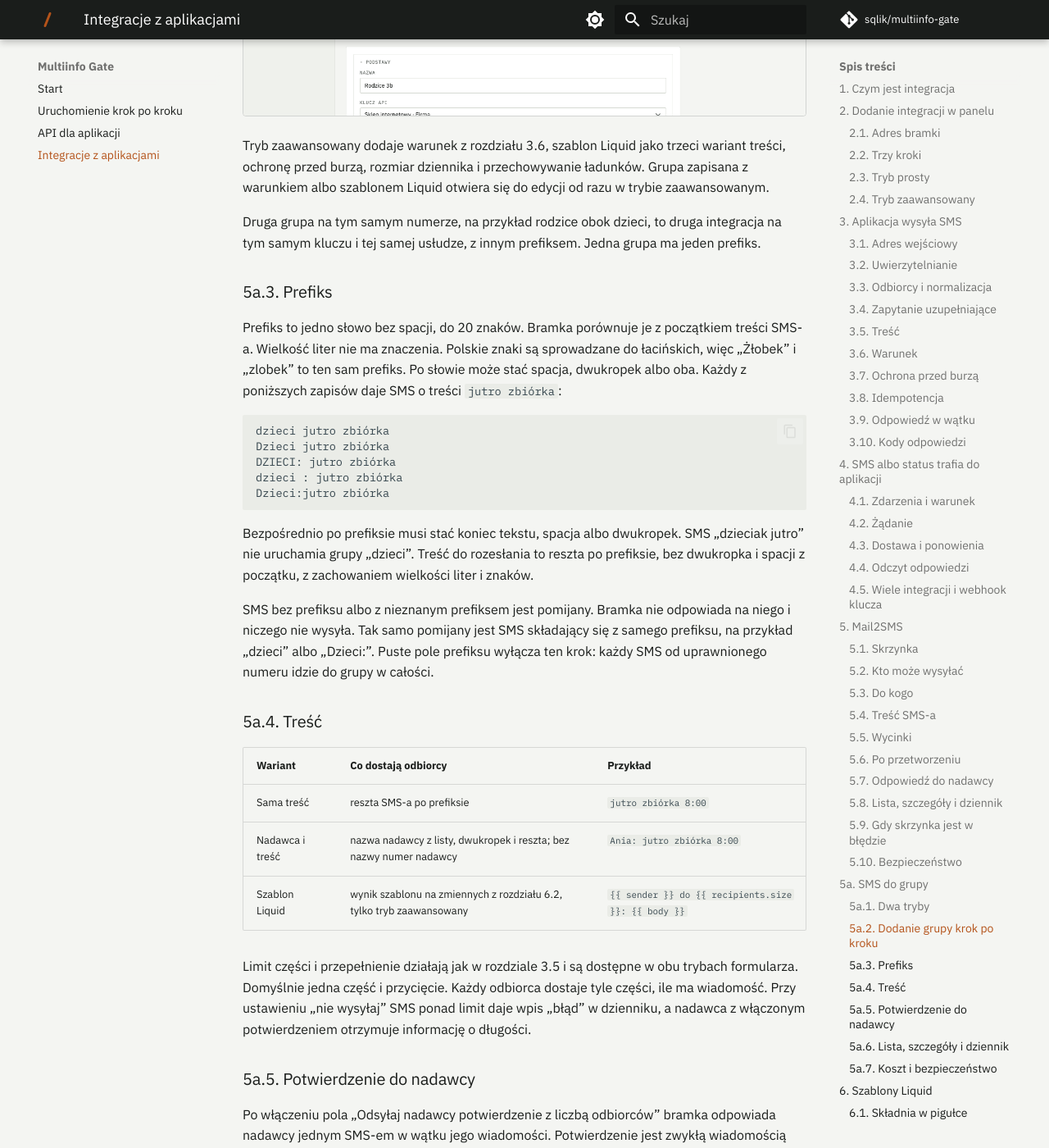
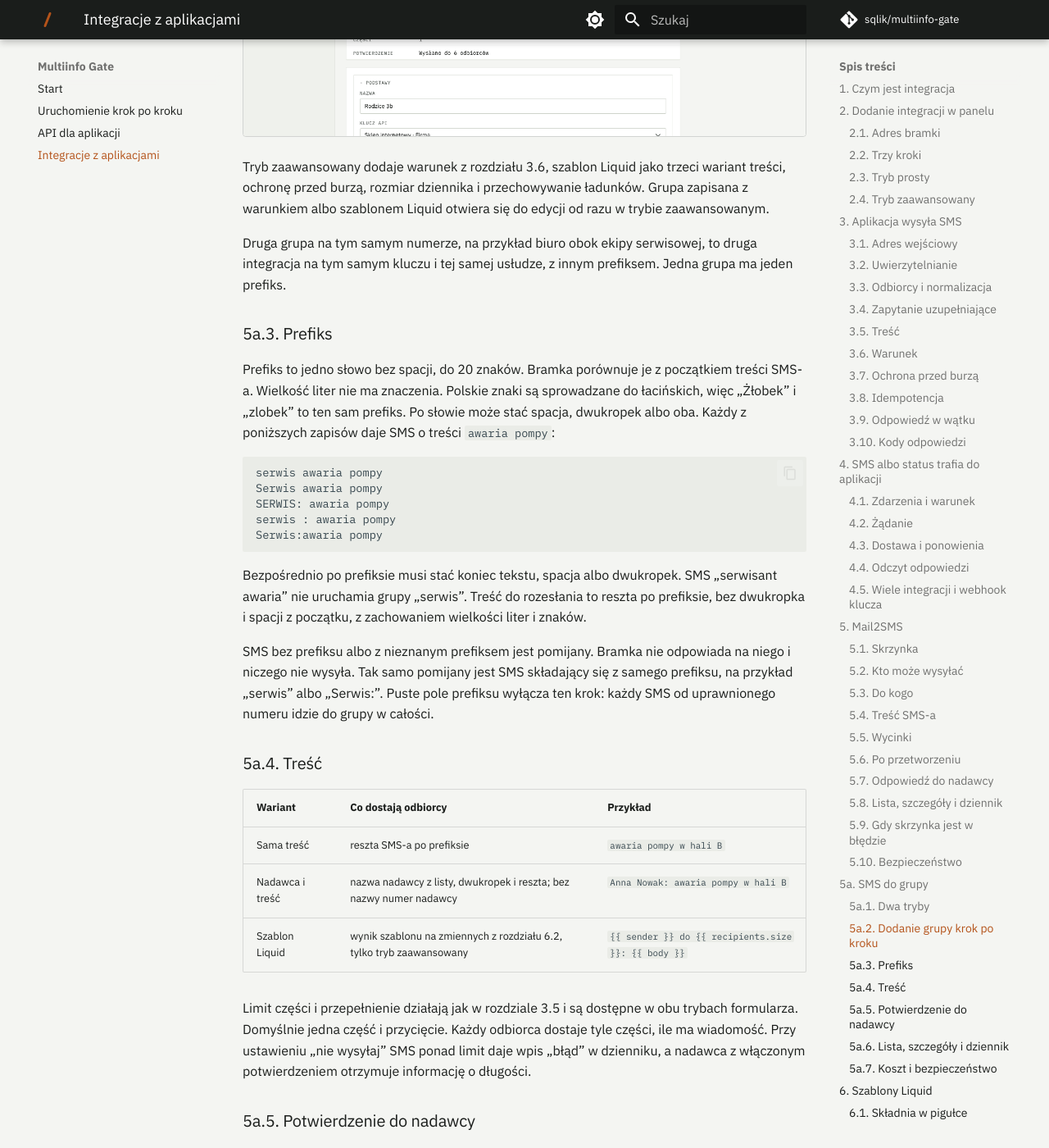
Before and after one commit to sqlik/multiinfo-gate, an MkDocs documentation site: the page built from docs/integracje.md, in a window 1280 px wide and 1400 px high, scrolled down 33537 px. Shown: the whole window at 82% size. Built offline with MkDocs 1.6.1 and Material for MkDocs 9.7.7, drawn with Linux system fonts in a browser that asks for light colours; comment, search, counter and statistics services are not loaded; some of the changed text lies outside the part shown.

Commit message:
SMS do grupy: przykłady z firmy serwisowej w panelu, instrukcji ustawienia i dokumentacji

````diff
--- a/docs/integracje.md
+++ b/docs/integracje.md
@@ -897,9 +897,10 @@ w panelu. Podsumowanie dzienne zawiera liczbę skrzynek i liczbę skrzynek w bł
 Od wersji 1.8.5 bramka rozsyła jednego SMS-a do stałej listy numerów. Służy do tego integracja
 „do grupy”, w panelu nazwana SMS do grupy. Uprawniona osoba wysyła SMS na numer bramki. Bramka
 sprawdza, czy numer nadawcy jest na liście, zdejmuje z treści słowo wybierające grupę i rozsyła
-resztę do każdego numeru z listy osobną wiadomością. Rodzic pisze „dzieci jutro zbiórka 8:00”
-i wiadomość trafia do wszystkich dzieci z klasy. Pisze „rodzice zebranie w środę” i wiadomość
-trafia do rodziców. Po stronie telefonu nie trzeba niczego instalować. Wystarczy zwykły SMS.
+resztę do każdego numeru z listy osobną wiadomością. Dyspozytor pisze „serwis awaria pompy
+w hali B” i wiadomość trafia do całej ekipy serwisowej. Pisze „biuro klient czeka na ofertę”
+i wiadomość trafia do zespołu handlowego. Po stronie telefonu nie trzeba niczego instalować.
+Wystarczy zwykły SMS.
 
 Grupa działa w imieniu klucza API, tak jak pozostałe integracje. SMS-y do odbiorców są widoczne
 na ekranie „Wiadomości” z nazwą klucza i nazwą grupy. Każdy odbiorca otrzymuje osobną wiadomość.
@@ -915,9 +916,10 @@ czyli prefiks, treść, potwierdzenie i dziennik, działa tak samo.
 | osobne listy | „Osobne listy” | numery z listy uprawnionych, do 100 | numery z listy odbiorców, do 500 |
 | grupa zamknięta | „Grupa zamknięta” | każdy członek grupy | pozostali członkowie, bez nadawcy; od 2 do 500 numerów |
 
-Osobne listy pasują do klasy, drużyny albo zespołu, w którym pisze kilka osób, a odbiera wiele.
-Nadawca nie musi być odbiorcą. Grupa zamknięta pasuje do kilku osób, które mają jeden wspólny
-numer i piszą do siebie nawzajem: rodzina, dyżur, zarząd.
+Osobne listy pasują do ekipy serwisowej, brygady albo zespołu handlowego, w którym pisze
+dyspozytor albo kierownik, a odbiera wielu. Nadawca nie musi być odbiorcą. Grupa zamknięta
+pasuje do kilku osób, które mają jeden wspólny numer i piszą do siebie nawzajem: dyżur IT,
+zarząd, wspólnicy.
 
 ### 5a.2. Dodanie grupy krok po kroku
 
@@ -929,7 +931,7 @@ ustawienia. Formularz w trybie prostym ma pięć sekcji.
 2. **Kto i do kogo.** Wybór trybu dwoma polami opcji. Dla osobnych list są dwa pola:
    „Numery uprawnione do pisania” i „Numery odbiorców”. Dla grupy zamkniętej jedno pole:
    „Numery członków”. W każdym polu jeden numer w wierszu. Po numerze można dopisać nazwę,
-   na przykład `601 000 001 Ania`. Nazwa zaczyna się od pierwszej litery i sięga końca wiersza.
+   na przykład `601 000 001 Anna Nowak`. Nazwa zaczyna się od pierwszej litery i sięga końca wiersza.
    Numer można zapisać ze spacjami, plusem, myślnikami albo nawiasami. Bramka sprowadza go do
    postaci z kodem kraju konta, tak jak odbiorców z rozdziału 3.3. Numer powtórzony w dwóch
    wierszach zostaje zapisany raz. Numer nieprawidłowy zatrzymuje zapis zdaniem z tym numerem.
@@ -955,7 +957,7 @@ Tryb zaawansowany dodaje warunek z rozdziału 3.6, szablon Liquid jako trzeci wa
 ochronę przed burzą, rozmiar dziennika i przechowywanie ładunków. Grupa zapisana z warunkiem
 albo szablonem Liquid otwiera się do edycji od razu w trybie zaawansowanym.
 
-Druga grupa na tym samym numerze, na przykład rodzice obok dzieci, to druga integracja na tym
+Druga grupa na tym samym numerze, na przykład biuro obok ekipy serwisowej, to druga integracja na tym
 samym kluczu i tej samej usłudze, z innym prefiksem. Jedna grupa ma jeden prefiks.
 
 ### 5a.3. Prefiks
@@ -963,31 +965,31 @@ samym kluczu i tej samej usłudze, z innym prefiksem. Jedna grupa ma jeden prefi
 Prefiks to jedno słowo bez spacji, do 20 znaków. Bramka porównuje je z początkiem treści SMS-a.
 Wielkość liter nie ma znaczenia. Polskie znaki są sprowadzane do łacińskich, więc „Żłobek”
 i „zlobek” to ten sam prefiks. Po słowie może stać spacja, dwukropek albo oba. Każdy z poniższych
-zapisów daje SMS o treści `jutro zbiórka`:
-
-```
-dzieci jutro zbiórka
-Dzieci jutro zbiórka
-DZIECI: jutro zbiórka
-dzieci : jutro zbiórka
-Dzieci:jutro zbiórka
-```
-
-Bezpośrednio po prefiksie musi stać koniec tekstu, spacja albo dwukropek. SMS „dzieciak jutro”
-nie uruchamia grupy „dzieci”. Treść do rozesłania to reszta po prefiksie, bez dwukropka
+zapisów daje SMS o treści `awaria pompy`:
+
+```
+serwis awaria pompy
+Serwis awaria pompy
+SERWIS: awaria pompy
+serwis : awaria pompy
+Serwis:awaria pompy
+```
+
+Bezpośrednio po prefiksie musi stać koniec tekstu, spacja albo dwukropek. SMS „serwisant awaria”
+nie uruchamia grupy „serwis”. Treść do rozesłania to reszta po prefiksie, bez dwukropka
 i spacji z początku, z zachowaniem wielkości liter i znaków.
 
 SMS bez prefiksu albo z nieznanym prefiksem jest pomijany. Bramka nie odpowiada na niego
 i niczego nie wysyła. Tak samo pomijany jest SMS składający się z samego prefiksu, na przykład
-„dzieci” albo „Dzieci:”. Puste pole prefiksu wyłącza ten krok: każdy SMS od uprawnionego
+„serwis” albo „Serwis:”. Puste pole prefiksu wyłącza ten krok: każdy SMS od uprawnionego
 numeru idzie do grupy w całości.
 
 ### 5a.4. Treść
 
 | Wariant | Co dostają odbiorcy | Przykład |
 |---|---|---|
-| Sama treść | reszta SMS-a po prefiksie | `jutro zbiórka 8:00` |
-| Nadawca i treść | nazwa nadawcy z listy, dwukropek i reszta; bez nazwy numer nadawcy | `Ania: jutro zbiórka 8:00` |
+| Sama treść | reszta SMS-a po prefiksie | `awaria pompy w hali B` |
+| Nadawca i treść | nazwa nadawcy z listy, dwukropek i reszta; bez nazwy numer nadawcy | `Anna Nowak: awaria pompy w hali B` |
 | Szablon Liquid | wynik szablonu na zmiennych z rozdziału 6.2, tylko tryb zaawansowany | `{{ sender }} do {{ recipients.size }}: {{ body }}` |
 
 Limit części i przepełnienie działają jak w rozdziale 3.5 i są dostępne w obu trybach
````
Also changed, not shown: README.md (+1 -1 lines), docs/index.md (+2 -2 lines), 9 other files.
